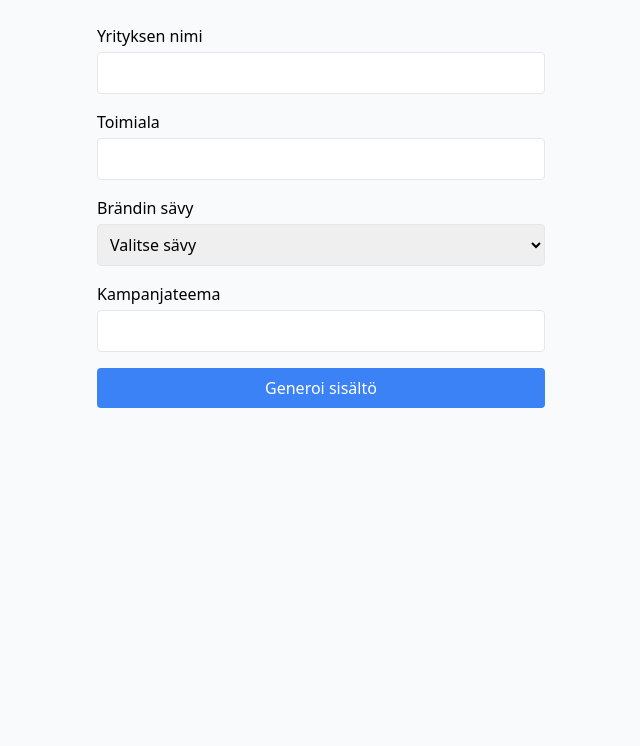
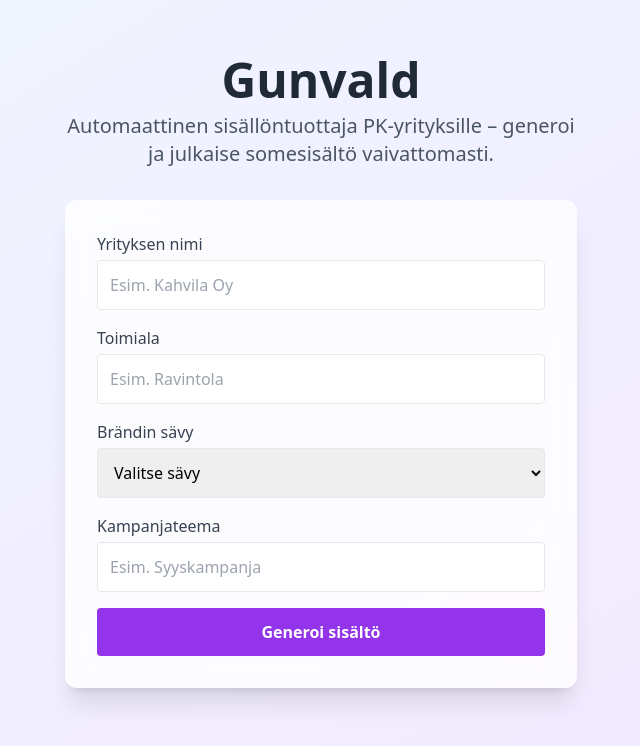
Before and after one commit to GunvaldAI/Frontend, a React (Vite) app: page / in a window 1280 px wide. Shown: the top 746 px of the page, without its empty margins (319-959 px from the left). Built offline with nearby package versions, Linux system fonts and the light colour scheme; the HTML template or start-up script is replaced by a standard one.

Commit message:
Improve UI layout with gradient background, hero section, and card design

```diff
--- a/src/App.jsx
+++ b/src/App.jsx
@@ -25,7 +25,6 @@ function App() {
         throw new Error("Failed to generate content");
       }
       const data = await response.json();
-      // Support both array and object responses
       const postsArray = Array.isArray(data) ? data : data.posts || [];
       setPosts(postsArray);
     } catch (err) {
@@ -36,34 +35,43 @@ function App() {
   };
 
   return (
-    <div className="min-h-screen bg-gray-50 p-6">
-      <form onSubmit={handleSubmit} className="space-y-4 max-w-md mx-auto">
+    <div className="min-h-screen bg-gradient-to-br from-blue-50 to-purple-100 flex flex-col items-center p-6">
+      <header className="text-center my-8">
+        <h1 className="text-4xl md:text-5xl font-bold text-gray-800 mb-2">Gunvald</h1>
+        <p className="text-lg md:text-xl text-gray-600 max-w-lg">
+          Automaattinen sisällöntuottaja PK-yrityksille – generoi ja julkaise somesisältö vaivattomasti.
+        </p>
+      </header>
+      <div className="bg-white/80 backdrop-blur-md shadow-xl rounded-xl p-8 w-full max-w-lg">
+        <form onSubmit={handleSubmit} className="space-y-4">
           <div>
-          <label className="block mb-1 font-medium">Yrityksen nimi</label>
+            <label className="block mb-1 font-medium text-gray-700">Yrityksen nimi</label>
             <input
               type="text"
               value={companyName}
               onChange={(e) => setCompanyName(e.target.value)}
-            className="border rounded w-full p-2"
+              className="border rounded w-full p-3 focus:ring-2 focus:ring-purple-400"
+              placeholder="Esim. Kahvila Oy"
               required
             />
           </div>
           <div>
-          <label className="block mb-1 font-medium">Toimiala</label>
+            <label className="block mb-1 font-medium text-gray-700">Toimiala</label>
             <input
               type="text"
               value={industry}
               onChange={(e) => setIndustry(e.target.value)}
-            className="border rounded w-full p-2"
+              className="border rounded w-full p-3 focus:ring-2 focus:ring-purple-400"
+              placeholder="Esim. Ravintola"
               required
             />
           </div>
           <div>
-          <label className="block mb-1 font-medium">Brändin sävy</label>
+            <label className="block mb-1 font-medium text-gray-700">Brändin sävy</label>
             <select
               value={tone}
               onChange={(e) => setTone(e.target.value)}
-            className="border rounded w-full p-2"
+              className="border rounded w-full p-3 focus:ring-2 focus:ring-purple-400"
               required
             >
               <option value="">Valitse sävy</option>
@@ -73,44 +81,46 @@ function App() {
             </select>
           </div>
           <div>
-          <label className="block mb-1 font-medium">Kampanjateema</label>
+            <label className="block mb-1 font-medium text-gray-700">Kampanjateema</label>
             <input
               type="text"
               value={campaign}
               onChange={(e) => setCampaign(e.target.value)}
-            className="border rounded w-full p-2"
+              className="border rounded w-full p-3 focus:ring-2 focus:ring-purple-400"
+              placeholder="Esim. Syyskampanja"
               required
             />
           </div>
           <button
             type="submit"
-          className="bg-blue-500 text-white rounded w-full p-2 mt-2"
+            className="w-full py-3 mt-2 rounded bg-purple-600 hover:bg-purple-700 text-white font-semibold transition"
             disabled={loading}
           >
             {loading ? "Generoi..." : "Generoi sisältö"}
           </button>
         </form>
         {error && <p className="text-red-500 mt-4 text-center">{error}</p>}
+      </div>
       {posts && (
-        <div className="mt-8 space-y-6 max-w-md mx-auto">
+        <div className="mt-10 w-full max-w-4xl grid grid-cols-1 md:grid-cols-2 gap-6">
           {posts.map((post, index) => (
             <div
               key={index}
-              className="border bg-gray-100 p-4 rounded shadow-sm"
+              className="bg-white/90 backdrop-blur-lg p-6 rounded-xl shadow-md flex flex-col"
             >
               {post.date && (
-                <h3 className="font-semibold mb-2">{post.date}</h3>
+                <span className="text-sm text-gray-500 mb-2">{post.date}</span>
               )}
-              {post.text && <p>{post.text}</p>}
+              {post.text && <p className="text-gray-700 font-medium">{post.text}</p>}
               {post.image_url && (
                 <img
                   src={post.image_url}
-                  alt="Generated visual"
-                  className="mt-2 rounded"
+                  alt="Generoitu kuva"
+                  className="mt-3 rounded-md object-cover w-full h-48"
                 />
               )}
               {post.hashtags && (
-                <p className="mt-2 text-sm text-gray-600">
+                <p className="mt-3 text-sm text-gray-500">
                   {Array.isArray(post.hashtags)
                     ? post.hashtags.join(" ")
                     : post.hashtags}
```
Lines whose indentation alone changed are shown as unchanged.
